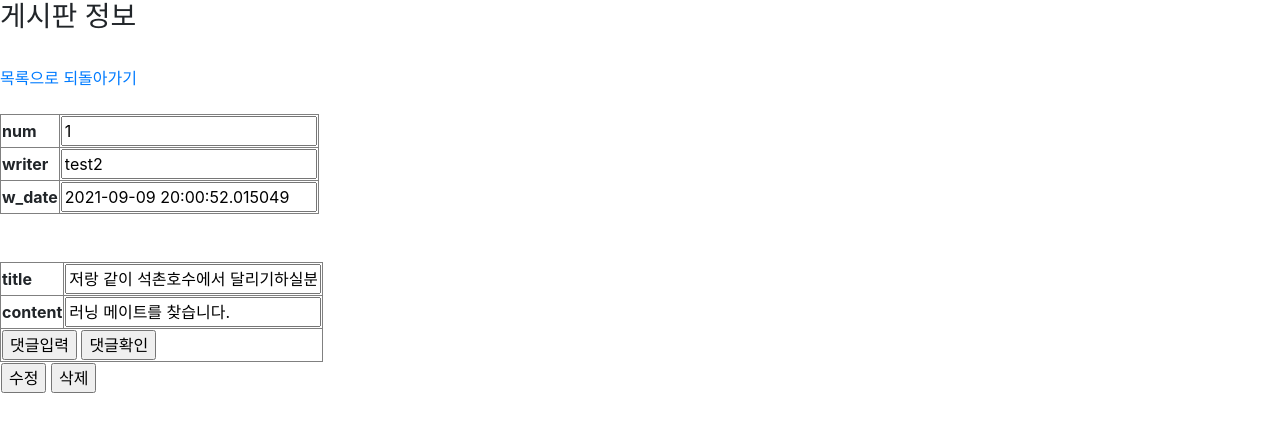
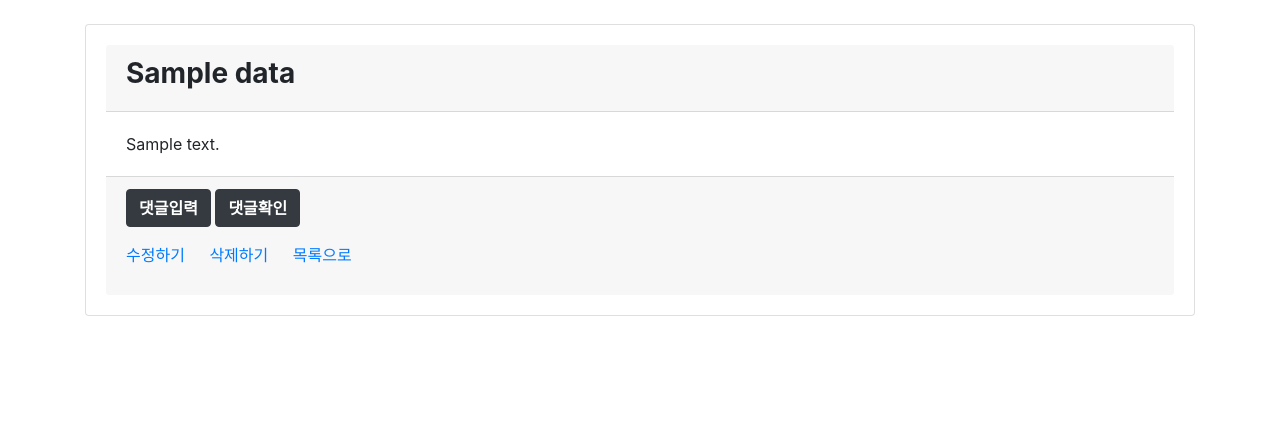
Before and after one commit to PD-team2/OurHome, a Flask app: template templates/board/content.html in a window 1280 px wide. Shown: the top 432 px of the page. Run offline with Flask 2, Linux system fonts and the light colour scheme; data comes from the database, SQL or seed files in the repository; tables that the repository leaves empty hold one stand-in row (values such as "Sample post"); the template is opened without the code that fills it: values that come from a table or form of the project are taken from there, most other values are stand-ins (such as "Sample title", 1, 10 or a date in 2020); some libraries are stand-ins or nearby versions.

Commit message:
Update content.html

```diff
--- a/templates/board/content.html
+++ b/templates/board/content.html
@@ -1,44 +1,39 @@
 <!DOCTYPE html>
-<html lang="en" xmlns="http://www.w3.org/1999/html">
-<head>
-    <meta charset="UTF-8">
+<html lang="en">
+	<head>
+		<style>
+			p{
+				text-align:right
+			}
+		</style>
+		<meta charset="UTF-8">
 		<meta name="viewport" content="width=device-width, initial-scale=1, maxinum-scale=1, user-scalable=no">
-
 		<link rel="stylesheet" href="https://maxcdn.bootstrapcdn.com/bootstrap/4.0.0-beta.2/css/bootstrap.min.css">
 		<script src="https://ajax.googleapis.com/ajax/libs/jquery/3.2.1/jquery.min.js"></script>
 		<script src="https://cdnjs.cloudflare.com/ajax/libs/popper.js/1.12.6/umd/popper.min.js"></script>
 		<script src="https://maxcdn.bootstrapcdn.com/bootstrap/4.0.0-beta.2/js/bootstrap.min.js"></script>
 		<title>post content page</title>
-    <script>
-        function del(){
-            flag = confirm('정말 삭제하시겠습니까?')
-            if(flag){
-                location.href='/board/del?num={{b.num}}'
-            }else{
-                alert('삭제가 취소되었습니다')
-            }
-        }
-    </script>
-</head>
-<body>
-<h3>게시판 정보</h3><br>
-<a href="/board/list">목록으로 되돌아가기</a><br/><br>
-<form action="/board/edit" method="post">
-<table border="1">
-    <tr><th>num</th><td><input type="text" name="num" value="{{b.num}}" readonly></td></tr>
-  <tr><th>writer</th><td><input type="text" name="writer" value="{{b.writer}}" readonly></td></tr>
-    <tr><th>w_date</th><td><input type="text" name="w_date" value="{{b.w_date}}" readonly></td></tr>
-    </table><br><br>
-    <table border="1">
-  <tr><th>title</th><td><input type="text" name="title" value="{{b.title}}" width="50"></td></tr>
-  <tr><th>content</th><td><input type="text" name="content" value="{{b.content}}" width="50"></td></tr>
-        <td colspan="2"><input type="button" value="댓글입력" onclick="location.href='/response/add'">
-        <input type="button" value="댓글확인" onclick="location.href='/board/viewResponse'"></td>
-</table>
-    <table><tr>
-      <td colspan="2"><input type="submit" value="수정">
-      <input type="button" value="삭제" onclick="del()"></td></tr>
-</table>
-</form>
-</body>
+	</head>
+	<body>
+		<br>
+		<div class="container">
+			<div class="card">
+				<div class="card-body">
+					{% for data_ in data %}
+					<div class="card-header"><h3><strong>{{data_['title']}}</strong></h3></div>
+					<div class="card-body">
+						{{data_['content']}}
+					</div>
+					<div class="card-footer">
+						<button class="btn btn-dark btn-right" type="button" onclick="location.href='/question/response'"><strong>댓글입력</strong></button>
+						<button class="btn btn-dark btn-right" type="button" onclick="location.href='/question/viewresponse'"><strong>댓글확인</strong></button>
+						<p></p><a href="/question/post/edit/{{data_['id']}}" class="card-link">수정하기</a>
+						<a href="/question/post/delete/{{data_['id']}}" class="card-link">삭제하기</a>
+						<a href="/question/post" class="card-link">목록으로</a></p>
+					</div>
+					{% endfor %}
+				</div>
+			</div>
+		</div>
+	</body>
 </html>
```
